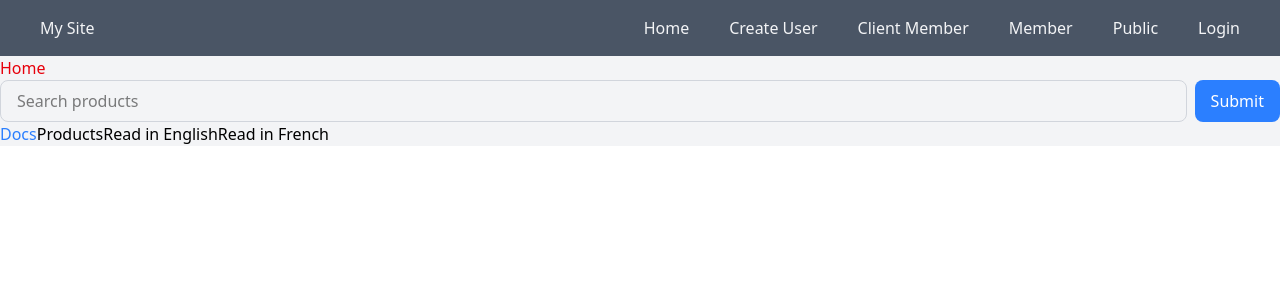
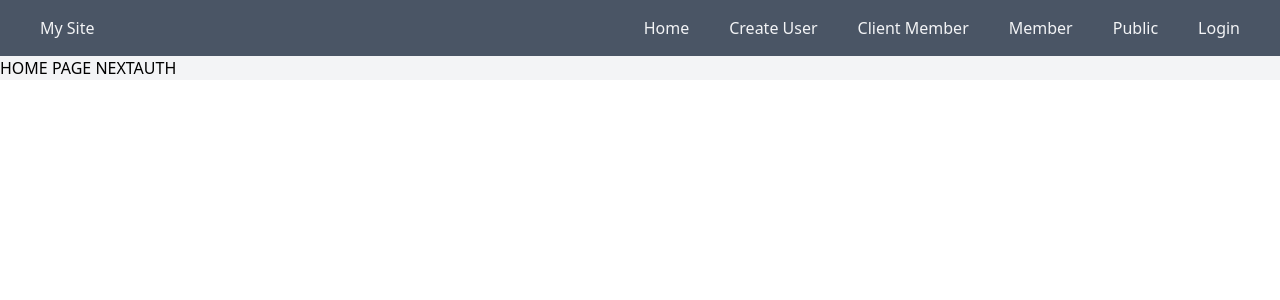
Before and after one commit to ocmtrinidad/next.js-tutorial, a Next.js app: page / in a window 1280 px wide. Shown: the top 300 px of the page. Built offline with nearby package versions, Linux system fonts and the light colour scheme; no server answers.

Commit message:
Updated Home page

```diff
--- a/src/app/page.tsx
+++ b/src/app/page.tsx
@@ -1,20 +1,26 @@
 // import styles from "./page.module.css";
-import Link from "next/link";
-import Search from "./components/search";
+// import Link from "next/link";
+// import Search from "./components/search";
 
-const Home = () => {
+// const Home = () => {
+//   return (
+//     <>
+//       <h1 className="text-red-600">Home</h1>
+//       <Search />
+//       <Link href={"/docs"} className="text-blue-500">
+//         Docs
+//       </Link>
+//       <Link href={"/products"}>Products</Link>
+//       <Link href={"/articles/breaking-news-123?lang=en"}>Read in English</Link>
+//       <Link href={"/articles/breaking-news-123?lang=fr"}>Read in French</Link>
+//     </>
+//   );
+// };
+
+export default function Home() {
   return (
-    <>
-      <h1 className="text-red-600">Home</h1>
-      <Search />
-      <Link href={"/docs"} className="text-blue-500">
-        Docs
-      </Link>
-      <Link href={"/products"}>Products</Link>
-      <Link href={"/articles/breaking-news-123?lang=en"}>Read in English</Link>
-      <Link href={"/articles/breaking-news-123?lang=fr"}>Read in French</Link>
-    </>
+    <div>
+      <h1>HOME PAGE NEXTAUTH</h1>
+    </div>
   );
-};
-
-export default Home;
+}
```
